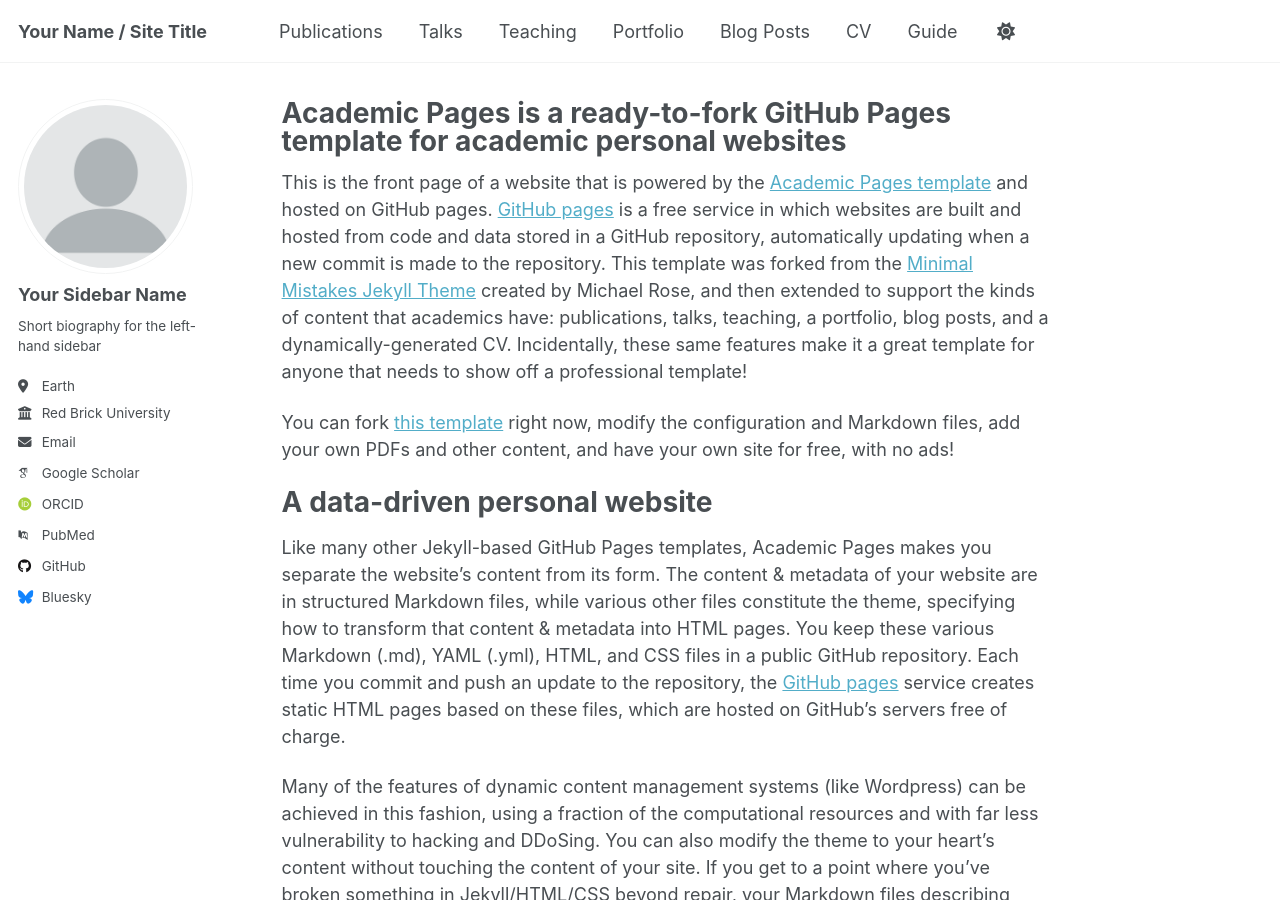
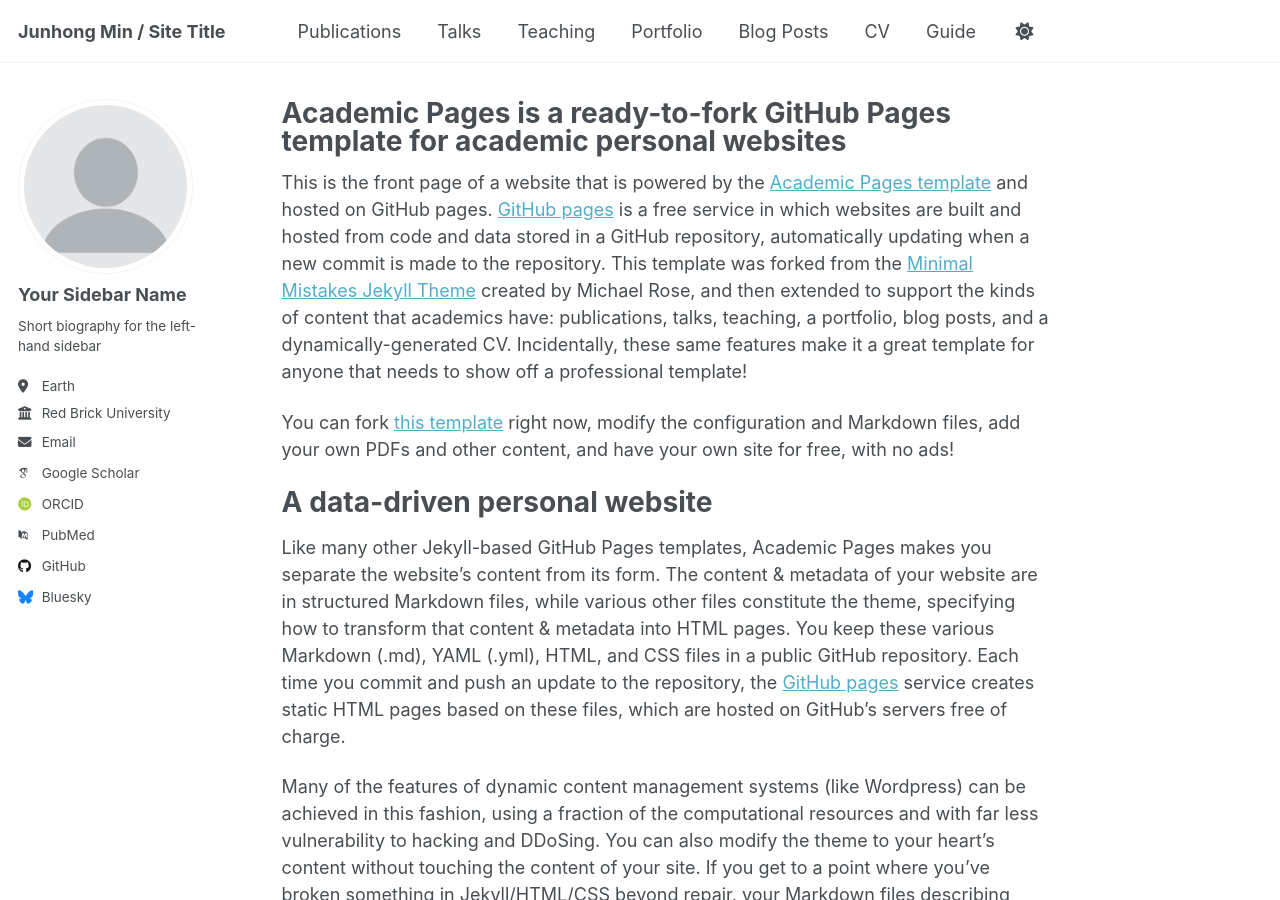
Before and after one commit to junhong-3dv/junhong-3dv.github.io, a Jekyll site: the page built from _pages/about.md, in a window 1280 px wide and 900 px high. Built offline with Jekyll 4.4.1, drawn with Linux system fonts in a browser that asks for light colours; some web fonts are replaced; a script that is not in the unit is left out.

Commit message:
Update _config.yml

```diff
--- a/_config.yml
+++ b/_config.yml
@@ -9,7 +9,7 @@
 # Basic Site Settings
 locale                   : "en-US"
 site_theme               : "default" # Currently available options are "default", "air"
-title                    : "Your Name / Site Title"
+title                    : "Junhong Min / Site Title"
 title_separator          : "-"
 name                     : &name "Your Name"
 description              : &description "Your Name's academic portfolio"   # Update this with a general description of your site, this is the default if not overridden by a page
```
